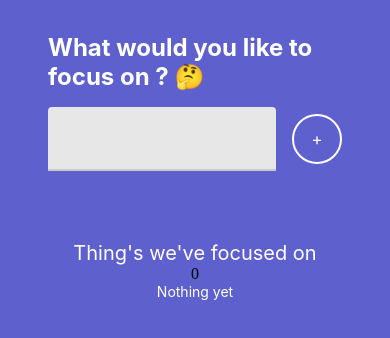
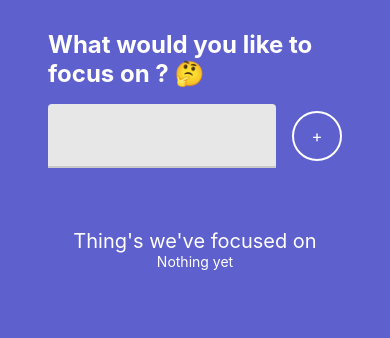
Before and after one commit to aureliasegarra/focusTimer, a React Native app: screen / in a window 390 px wide. Shown: the top 338 px of the page. Built offline with nearby package versions, Linux system fonts and the light colour scheme.

Commit message:
:bug: fixing bug on display history

```diff
--- a/src/features/focus/FocusHistory.js
+++ b/src/features/focus/FocusHistory.js
@@ -4,12 +4,14 @@ import { View, StyleSheet, FlatList, Text, SafeAreaView } from 'react-native';
 import { fontSizes, spacing } from '../../utils/sizes';
 import { RoundedButton } from '../../components/RoundedButton';
 
-const HistoryItem = ({ item }) => (
+const HistoryItem = ({ item, index }) => {
+    console.log(item);
+    return (
         <Text>
-            {item.subject}
+            {item.suject}
         </Text>
 
-)
+)}
 
 
 export const FocusHistory = ({ focusHistory, onClear }) => {
@@ -21,7 +23,7 @@ export const FocusHistory = ({ focusHistory, onClear }) => {
         <>
             <SafeAreaView style={{ flex: 0.5, alignItems: 'center' }}>
                 <Text style={{ color: 'white', fontSize: 20 }}>Thing's we've focused on</Text>
-                {focusHistory.length && (
+                {!!focusHistory.length && (
                     <FlatList
                         style={{ flex: 1 }}
                         contentContainerStyle={{ flex: 1, alignItems: 'center' }}
```
